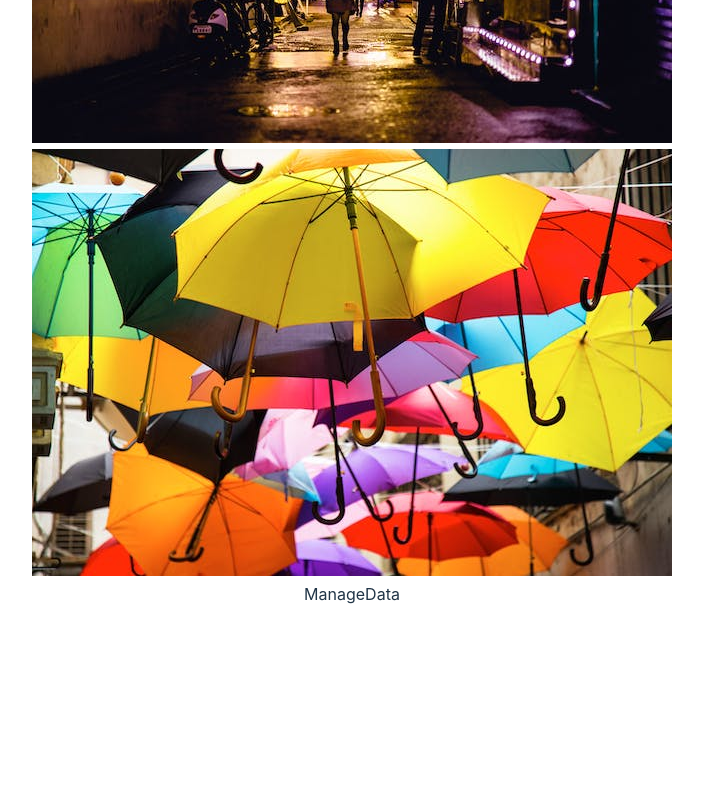
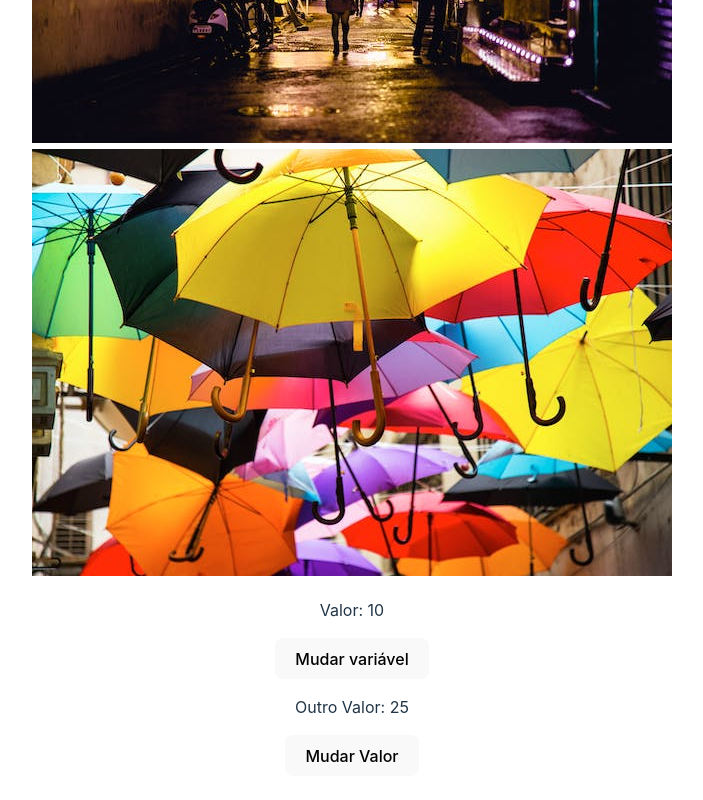
Before and after one commit to rafavanzele/REACT, a React (Vite) app in the folder 3_AVANCANDO_EM_REACT/avancando_em_react/: page / in a window 1280 px wide. Shown: the part 441-1241 px from the top of the page, without its empty margins (288-991 px from the left). Built offline with nearby package versions, Linux system fonts and the light colour scheme.

Commit message:
primeiro exercício com hook

```diff
--- a/3_AVANCANDO_EM_REACT/avancando_em_react/src/components/ManageData.jsx
+++ b/3_AVANCANDO_EM_REACT/avancando_em_react/src/components/ManageData.jsx
@@ -1,7 +1,29 @@
+import { useState } from "react";
+
+
 
 const ManageData = () => {
+
+  let someData = 10;
+  console.log(someData)
+
+
+  const [number, setNumber] = useState(25)
+
   return (
-    <div>ManageData</div>
+
+    <div>
+      <div>
+        <p>Valor: {someData}</p>
+        <button onClick={() => (someData = 15)}>Mudar variável</button>
+      </div>
+
+      <div>
+        <p>Outro Valor: {number}</p>
+        <button onClick={() => setNumber(55)}>Mudar Valor</button>
+      </div>
+
+    </div>
   )
 }
 
```
